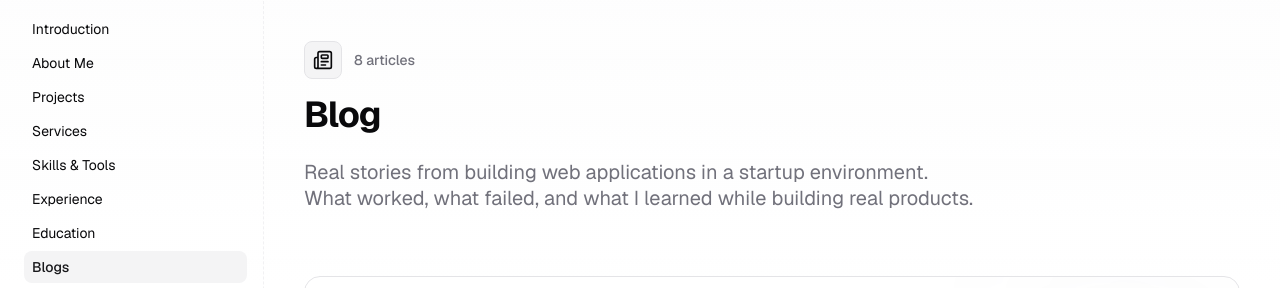
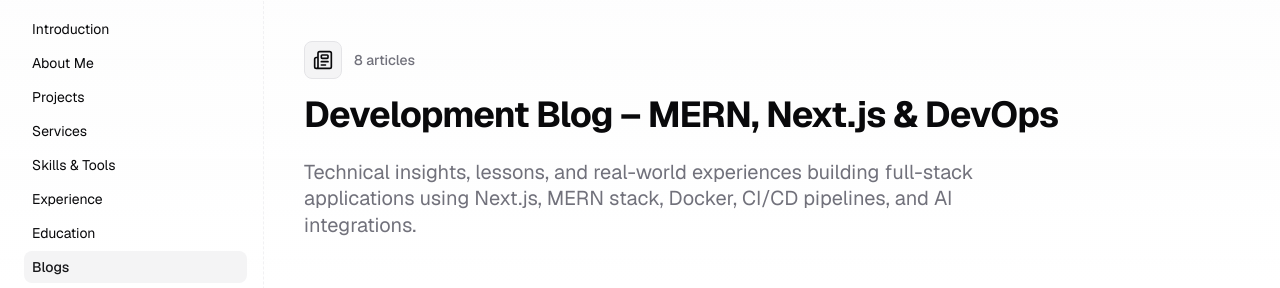
Before and after one commit to cykoravish/portfolio, a Next.js app: page /blog in a window 1280 px wide. Shown: the part 116-404 px from the top of the page. Built offline with nearby package versions, Linux system fonts and the light colour scheme; no server answers; the database is empty.

Commit message:
blog page seo add

```diff
--- a/app/blog/page.tsx
+++ b/app/blog/page.tsx
@@ -1,13 +1,31 @@
+import type { Metadata } from 'next';
 import { getAllBlogs } from '@/lib/getBlogs';
 import { BlogCard } from '@/components/BlogCard';
 import Link from 'next/link';
 import { ArrowLeft, Newspaper } from 'lucide-react';
 import Pager from '@/components/pager';
 
-export const metadata = {
-  title: 'Blog | Dev Stories & Lessons',
+export const metadata: Metadata = {
+  title: 'Development Blog – MERN, Next.js & DevOps Articles',
   description:
-    'Honest stories and lessons from building MERN stack applications. No tutorials, just real experience.',
+    'Technical articles on MERN stack, Next.js, DevOps, Docker, CI/CD, and real-world web development lessons by Ravish Bisht.',
+  alternates: {
+    canonical: 'https://cykoravish.cloud/blog',
+  },
+  openGraph: {
+    title: 'Development Blog – MERN, Next.js & DevOps Articles',
+    description:
+      'Real-world lessons from building MERN stack and Next.js applications.',
+    url: 'https://cykoravish.cloud/blog',
+    type: 'website',
+    images: [
+      {
+        url: '/og-image.png',
+        width: 1200,
+        height: 630,
+      },
+    ],
+  },
 };
 
 export default function BlogPage() {
@@ -41,12 +59,12 @@
           </div>
 
           <h1 className="text-4xl sm:text-5xl lg:text-6xl font-bold text-foreground mb-4 tracking-tight">
-            Blog
+            Development Blog – MERN, Next.js & DevOps
           </h1>
           <p className="text-lg sm:text-xl text-muted-foreground leading-relaxed max-w-2xl">
-            Real stories from building web applications in a startup
-            environment. What worked, what failed, and what I learned while
-            building real products.
+            Technical insights, lessons, and real-world experiences building
+            full-stack applications using Next.js, MERN stack, Docker, CI/CD
+            pipelines, and AI integrations.
           </p>
         </header>
 
@@ -81,12 +99,11 @@
         {/* Footer decoration */}
         <div className="mt-20 pt-8 border-t border-border">
           <p className="text-center text-sm text-muted-foreground">
-            More posts coming soon as I continue learning and building real products.
+            More posts coming soon as I continue learning and building real
+            products.
           </p>
         </div>
       </div>
-
-
     </main>
   );
 }
```
Lines whose indentation alone changed are shown as unchanged.
